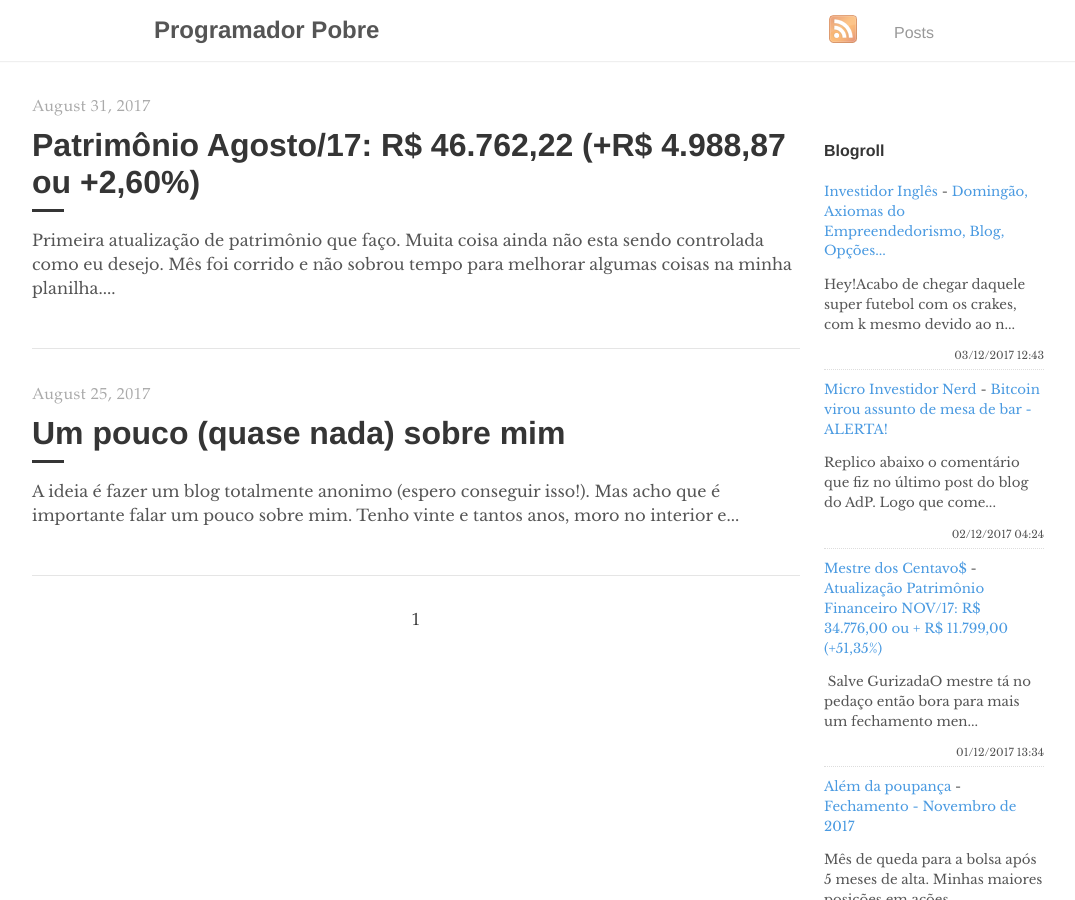
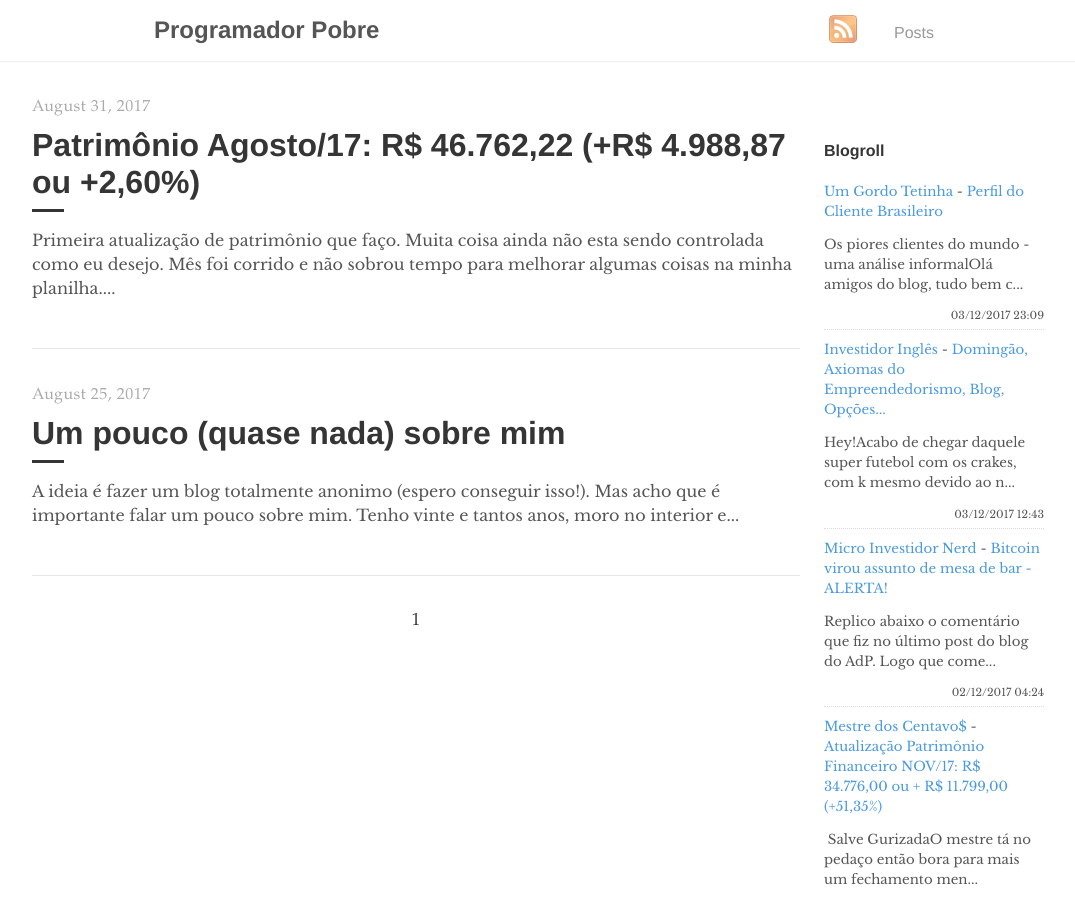
Before and after one commit to programadorpobre/programadorpobre.github.io, a Jekyll site: the page built from index.html, in a window 1280 px wide and 900 px high. Shown: the whole window, without its empty margins (96-1171 px from the left). Built offline with Jekyll 4.4.1, drawn with Linux system fonts in a browser that asks for light colours; the list of posts is cut into pages by our own code; comment, search, counter and statistics services are not loaded; some of the changed text lies outside the part shown.

Commit message:
[ci skip] travis #121

```diff
--- a/_includes/feed-entries.html
+++ b/_includes/feed-entries.html
@@ -1,3 +1,8 @@
+<div class="feed-entry">
+    <a class="feed-entry-site-name" href="http://gordotetinha.blogspot.com/">Um Gordo Tetinha</a> - <a class="feed-entry-title" href="http://gordotetinha.blogspot.com/2017/12/perfil-do-cliente-brasileiro.html">Perfil do Cliente Brasileiro</a>
+    <p class="feed-entry-summary">Os piores clientes do mundo - uma análise informalOlá amigos do blog, tudo bem c...</p>
+    <time datetime="2017-12-03T23:09:00.001-02:00">03/12/2017 23:09</time>
+</div>
 <div class="feed-entry">
     <a class="feed-entry-site-name" href="http://investidoringles.blogspot.com/">Investidor Inglês</a> - <a class="feed-entry-title" href="http://investidoringles.blogspot.com/2017/12/axiomas-do-empreendedorismo.html">Domingão, Axiomas do Empreendedorismo, Blog, Opções...</a>
     <p class="feed-entry-summary">Hey!Acabo de chegar daquele super futebol com os crakes, com k mesmo devido ao n...</p>
@@ -38,8 +43,3 @@
     <p class="feed-entry-summary">Boa tarde Pessoal,Passando aqui para dividir a grata informação recebida sobre a...</p>
     <time datetime="2017-11-08T10:43:00.000-08:00">08/11/2017 10:43</time>
 </div>
-<div class="feed-entry">
-    <a class="feed-entry-site-name" href="http://gordotetinha.blogspot.com/">Um Gordo Tetinha</a> - <a class="feed-entry-title" href="http://gordotetinha.blogspot.com/2017/11/balanco-de-fim-de-ano-e-dois-anos-de.html">Balanço de fim de ano e dois anos de blog</a>
-    <p class="feed-entry-summary">Olá amigos leitores fiéis desse pobre blog!&nbsp;O BLOG&nbsp;O blog completou 2 ...</p>
-    <time datetime="2017-11-02T21:11:00.001-02:00">02/11/2017 21:11</time>
-</div>
```
